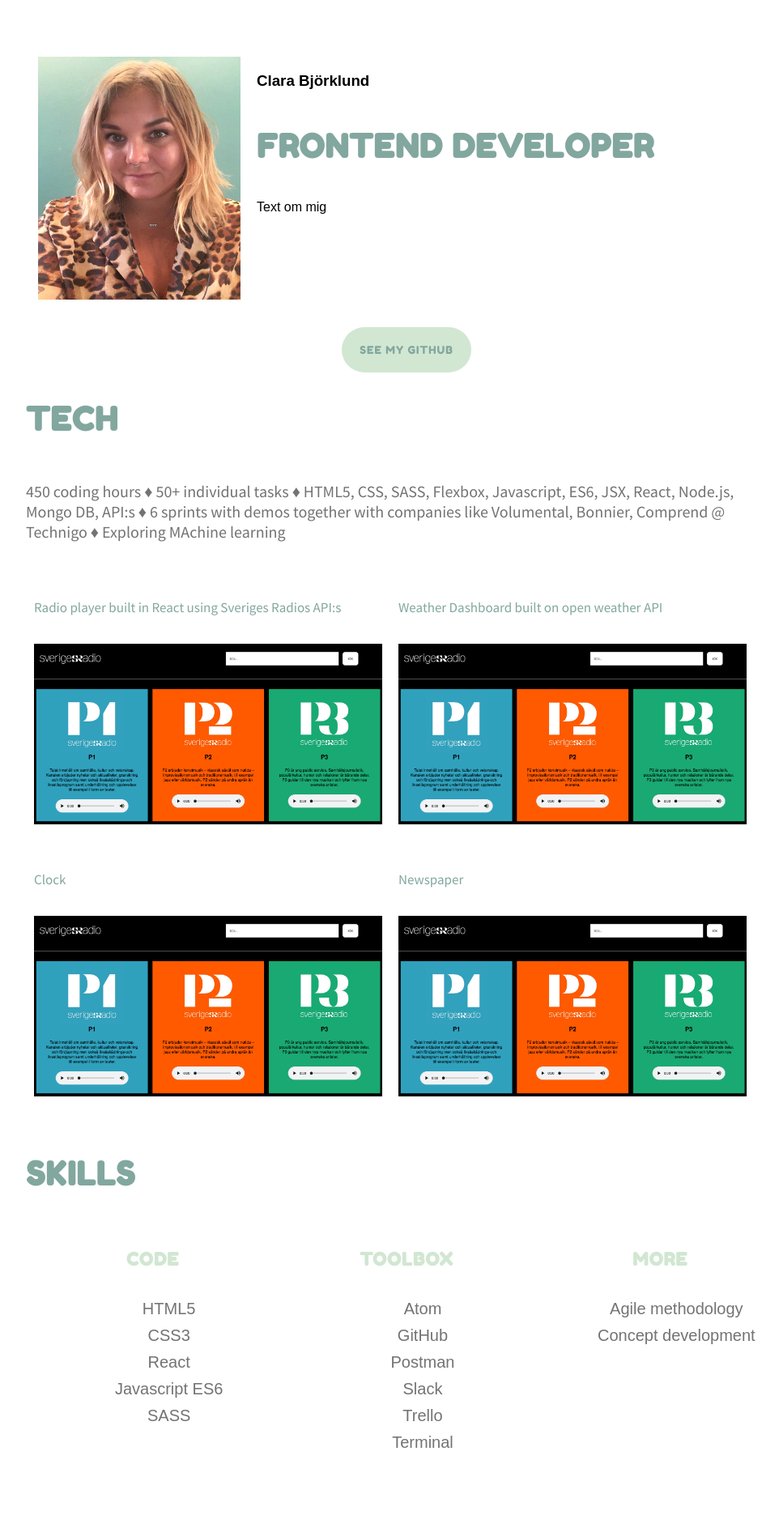
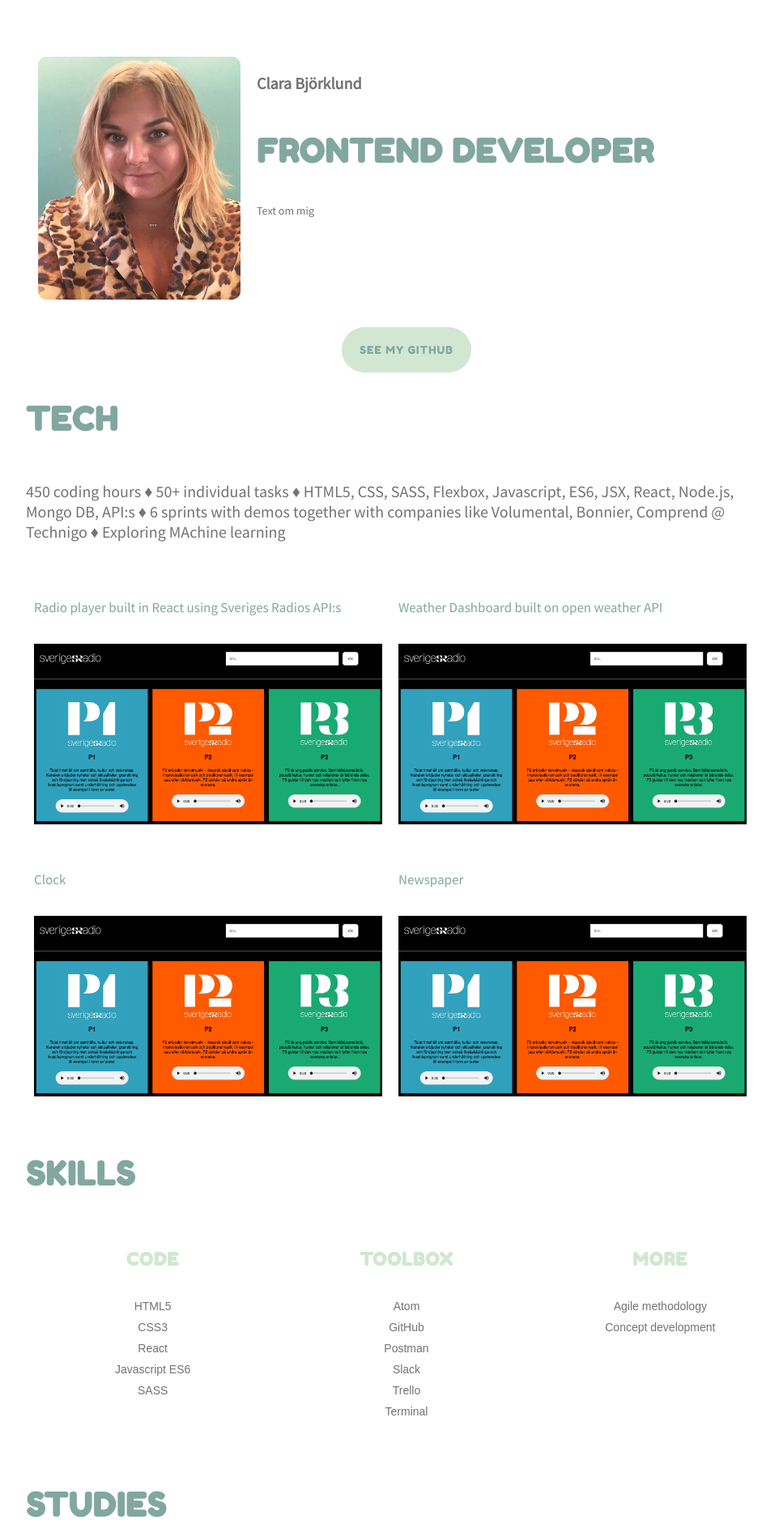
Before and after one commit to cbjorklund88/Portfolio, a React (Create React App) app: page /LandingPage in a window 1280 px wide. Shown: the top 1887 px of the page at 81% size, without its empty margins (138-1100 px from the left). Built offline with nearby package versions, Linux system fonts and the light colour scheme.

Commit message:
map:ed my skils in Project page

```diff
--- a/src/components/Project.js
+++ b/src/components/Project.js
@@ -25,29 +25,29 @@ class Project extends React.Component {
             <h1>{project.title}</h1>
             <p>{project.description}</p>
           </div>
-          <Button>See it live</Button>
+          <Button><a href="#" target="_blank">See it live</a></Button>
           <h2>tech specs</h2>
           <div className="skills-list-projects-container">
             <div className="skillsListCode">
               <h5>Code</h5>
               <ul>
-                <li>{project.code}</li>
+                {project.code.map(item => <li>{item}</li>)}
               </ul>
             </div>
             <div className="skillsListToolbox">
               <h5>Toolbox</h5>
               <ul>
-                <li>{project.Toolbox}</li>
+                {project.Toolbox.map(item => <li>{item}</li>)}
               </ul>
             </div>
             <div className="skillsListMore">
               <h5>More</h5>
               <ul>
-                <li>{project.More}</li>
+                {project.More.map(item => <li>{item}</li>)}
               </ul>
             </div>
           </div>
-          <Button>view the code</Button>
+          <Button><a href="#" target="_blank">view the code</a></Button>
         </div>
         <Footer />
       </div>
--- a/src/index.css
+++ b/src/index.css
@@ -13,7 +13,12 @@ li {
   list-style: none;
   margin: 10px;
   color: #737373;
-  font-size: 20px;
+  font-size: 14px;
+}
+
+ul {
+  margin: 0;
+  padding: 0;
 }
 
 h1, h2 {
@@ -22,6 +27,13 @@ h1, h2 {
   color: #82a79f;
   letter-spacing: 1px;
   font-size: 40px;
+}
+
+h3 {
+  font-family: 'Source Sans Pro', sans-serif;
+    font-size: 20px;
+    color: #737373;
+    margin-right: 50px;
 }
 
 h5 {
@@ -86,6 +98,7 @@ button:hover {
 .profileInfo img {
   width: 250px;
   height: 300px;
+  border-radius: 10px;
 }
 
 .aboutMeText {
@@ -94,6 +107,13 @@ button:hover {
   flex-direction: column;
   align-items: flex-start;
   margin-left: 20px;
+}
+
+.aboutMeText p {
+  font-family: 'Source Sans Pro', sans-serif;
+    font-size: 14px;
+    color: #737373;
+    margin-right: 50px;
 }
 
 .mytech-wrapper {
@@ -202,9 +222,11 @@ button:hover {
 }
 
 .project-container a {
-  margin-bottom: 30px;
   color: #82a79f;
   font-family: 'Fredoka One';
+}
+.heroImage{
+  margin-top: 30px;
 }
 
 .heroImage img {
--- a/src/projects.json
+++ b/src/projects.json
@@ -2,9 +2,9 @@
 	"cases": [{
 			"id": "1",
 			"title": "Radio player built in React using Sveriges Radios API:s",
-			"code": ["HTML5", "CSS3", "React", "Javascript", "ES6"],
-			"Toolbox": "GitHub Atom ",
-			"More": "",
+			"code": ["HTML5", "CSS3", "React", "Javascript ES6"],
+			"Toolbox":[ "GitHub", "Atom"],
+			"More": [""],
 			"image": "./Images/radio-project.png",
 			"imageHero": "/Images/radio-project.png",
 			"description": "Radio assignment"
@@ -12,9 +12,9 @@
 		{
 			"id": "2",
 			"title": "Weather Dashboard built on open weather API",
-			"code": "[]",
-			"Toolbox": "",
-			"More": "",
+			"code": [""],
+			"Toolbox": [""],
+			"More": [""],
 			"image": "/Images/radio-project.png",
 			"imageHero": "/Images/weather-assignment.png",
 			"description": "Weather App"
@@ -22,9 +22,9 @@
 		{
 			"id": "3",
 			"title": "Clock",
-			"code": "[]",
-			"Toolbox": "",
-			"More": "",
+			"code": [""],
+			"Toolbox": [""],
+			"More": [""],
 			"image": "/Images/radio-project.png",
 			"imageHero": "/Images/clock2 2.png",
 			"description": ""
@@ -32,9 +32,9 @@
 		{
 			"id": "4",
 			"title": "Newspaper",
-			"code": "[]",
-			"Toolbox": "",
-			"More": "",
+			"code": [""],
+			"Toolbox": [""],
+			"More": [""],
 			"image": "/Images/radio-project.png",
 			"imageHero": "/Images/newspaper.png",
 			"description": ""
```
